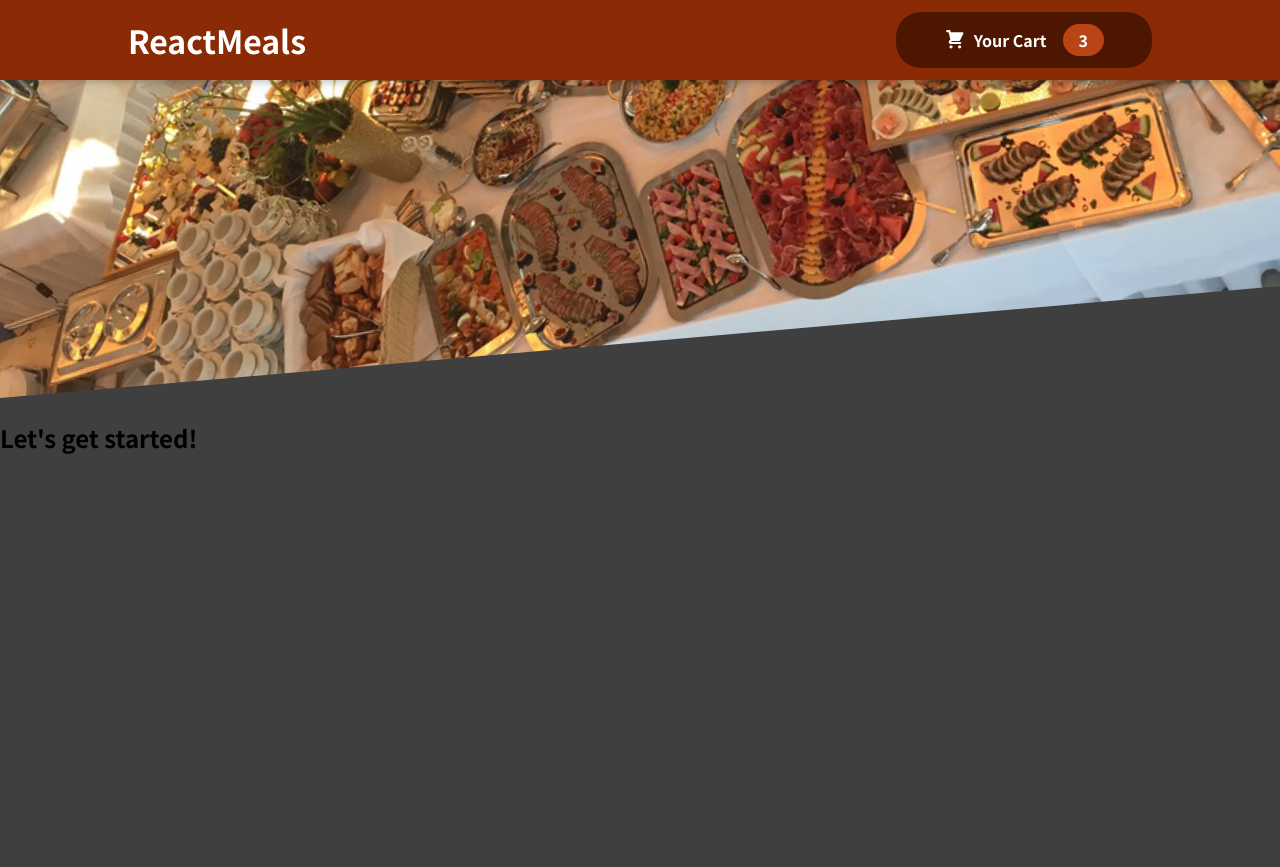
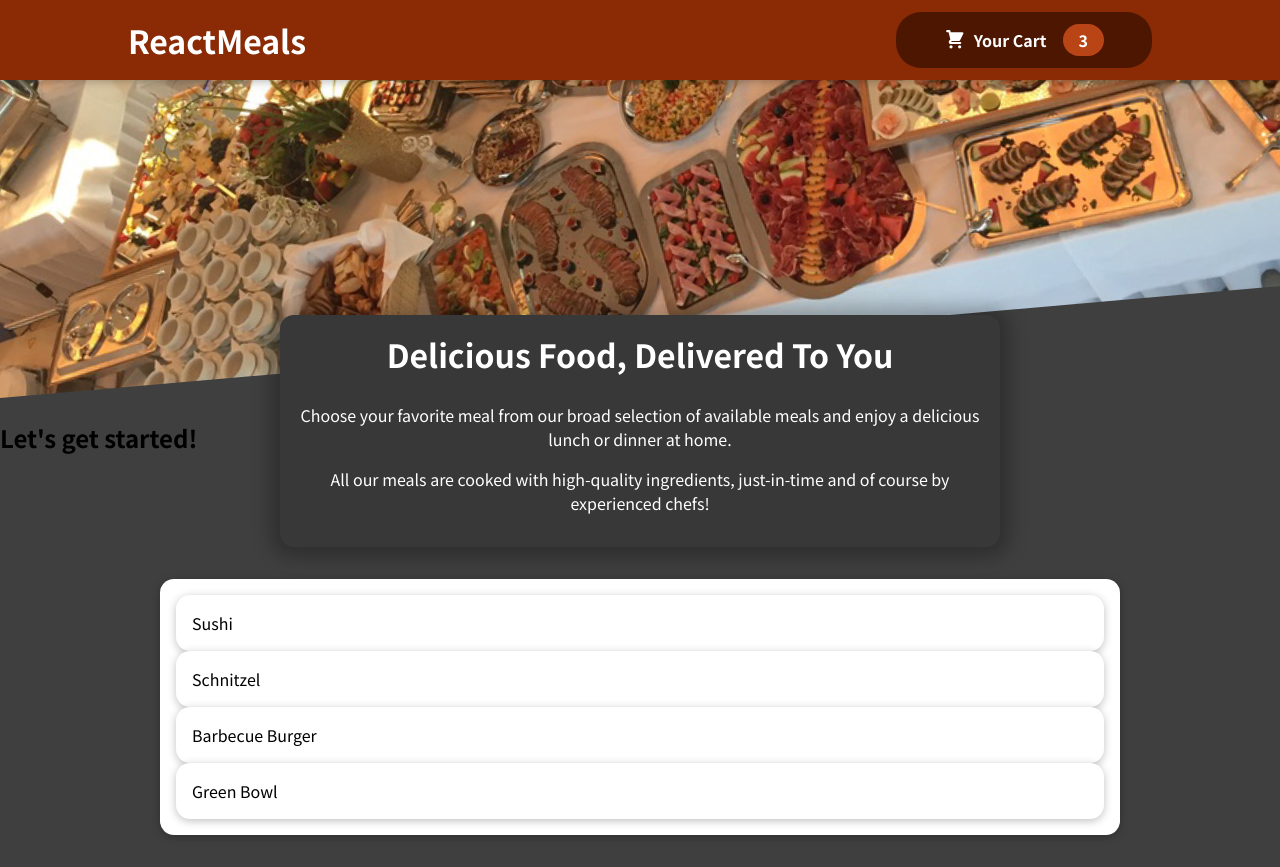
Before and after one commit to mahmoudfouadweb/React-JS---Maximilian-Course, a React (Create React App) app in the folder Section 11- practice-food-order-app/: page / in a window 1280 px wide. Before the commit the page ends 800 px from the top, so only its background shows below. Built offline with nearby package versions, Linux system fonts and the light colour scheme.

Commit message:
update Meal

```diff
--- a/Section 11- practice-food-order-app/src/App.js
+++ b/Section 11- practice-food-order-app/src/App.js
@@ -1,11 +1,15 @@
 import { Fragment } from "react";
 import Header from "./components/Layout/Header";
+import Meals from "./components/Meals/Meals";
 
 function App() {
   return (
     <Fragment>
       <Header />
       <h2>Let's get started!</h2>
+      <main>
+        <Meals />
+      </main>
     </Fragment>
   );
 }
--- /dev/null
+++ b/Section 11- practice-food-order-app/src/components/Meals/AvailableMeals.js
@@ -0,0 +1,48 @@
+import React from "react";
+import classes from "./AvailableMeals.module.css";
+import Card from "../UI/Card";
+
+const DUMMY_MEALS = [
+  {
+    id: "m1",
+    name: "Sushi",
+    description: "Finest fish and veggies",
+    price: 22.99,
+  },
+  {
+    id: "m2",
+    name: "Schnitzel",
+    description: "A german specialty!",
+    price: 16.5,
+  },
+  {
+    id: "m3",
+    name: "Barbecue Burger",
+    description: "American, raw, meaty",
+    price: 12.99,
+  },
+  {
+    id: "m4",
+    name: "Green Bowl",
+    description: "Healthy...and green...",
+    price: 18.99,
+  },
+];
+
+const AvailableMeals = () => {
+  return (
+    <section className={classes.meals}>
+      <Card>
+        <ul>
+          {DUMMY_MEALS.map((meal) => (
+            <Card  key={meal.name}>
+              <li>{meal.name}</li>
+            </Card>
+          ))}
+        </ul>
+      </Card>
+    </section>
+  );
+};
+
+export default AvailableMeals;
--- /dev/null
+++ b/Section 11- practice-food-order-app/src/components/Meals/AvailableMeals.module.css
@@ -0,0 +1,24 @@
+.meals {
+  max-width: 60rem;
+  width: 90%;
+  margin: 2rem auto;
+  animation: meals-appear 1s ease-out forwards;
+}
+
+.meals ul {
+  list-style: none;
+  margin: 0;
+  padding: 0;
+}
+
+@keyframes meals-appear {
+  from {
+    opacity: 0;
+    transform: translateY(3rem);
+  }
+
+  to {
+    opacity: 1;
+    transform: translateY(0);
+  }
+}
--- /dev/null
+++ b/Section 11- practice-food-order-app/src/components/Meals/MealItem/MealItem.module.css
@@ -0,0 +1,22 @@
+.meal {
+  display: flex;
+  justify-content: space-between;
+  margin: 1rem;
+  padding-bottom: 1rem;
+  border-bottom: 1px solid #ccc;
+}
+
+.meal h3 {
+  margin: 0 0 0.25rem 0;
+}
+
+.description {
+  font-style: italic;
+}
+
+.price {
+  margin-top: 0.25rem;
+  font-weight: bold;
+  color: #ad5502;
+  font-size: 1.25rem;
+}
--- /dev/null
+++ b/Section 11- practice-food-order-app/src/components/Meals/Meals.js
@@ -0,0 +1,14 @@
+import React from "react";
+import MealsSummary from "./MealsSummary";
+import AvailableMeals from "./AvailableMeals";
+
+const Meals = () => {
+  return (
+    <>
+      <MealsSummary />
+      <AvailableMeals />
+    </>
+  );
+};
+
+export default Meals;
--- /dev/null
+++ b/Section 11- practice-food-order-app/src/components/Meals/MealsSummary.js
@@ -0,0 +1,20 @@
+import React from "react";
+import classes from './MealsSummary.module.css'
+
+const MealsSummary = () => {
+  return (
+    <section className={classes.summary}>
+      <h2>Delicious Food, Delivered To You</h2>
+      <p>
+        Choose your favorite meal from our broad selection of available meals
+        and enjoy a delicious lunch or dinner at home.
+      </p>
+      <p>
+        All our meals are cooked with high-quality ingredients, just-in-time and
+        of course by experienced chefs!
+      </p>
+    </section>
+  );
+};
+
+export default MealsSummary;
--- /dev/null
+++ b/Section 11- practice-food-order-app/src/components/Meals/MealsSummary.module.css
@@ -0,0 +1,18 @@
+.summary {
+  text-align: center;
+  max-width: 45rem;
+  width: 90%;
+  margin: auto;
+  margin-top: -10rem;
+  position: relative;
+  background-color: #383838;
+  color: white;
+  border-radius: 14px;
+  padding: 1rem;
+  box-shadow: 0 1px 18px 10px rgba(0, 0, 0, 0.25);
+}
+
+.summary h2 {
+  font-size: 2rem;
+  margin-top: 0;
+}
--- /dev/null
+++ b/Section 11- practice-food-order-app/src/components/UI/Card.js
@@ -0,0 +1,8 @@
+import React from "react";
+import classes from "./Card.module.css";
+
+const Card = ({ children }) => {
+  return <div className={classes.card}>{children}</div>;
+};
+
+export default Card;
--- /dev/null
+++ b/Section 11- practice-food-order-app/src/components/UI/Card.module.css
@@ -0,0 +1,6 @@
+.card {
+  padding: 1rem;
+  box-shadow: 0 2px 8px rgba(0, 0, 0, 0.25);
+  border-radius: 14px;
+  background-color: white;
+}
```
Also changed, not shown: Section 11- practice-food-order-app/src/components/Meals/MealItem/MealItem.js (added).
